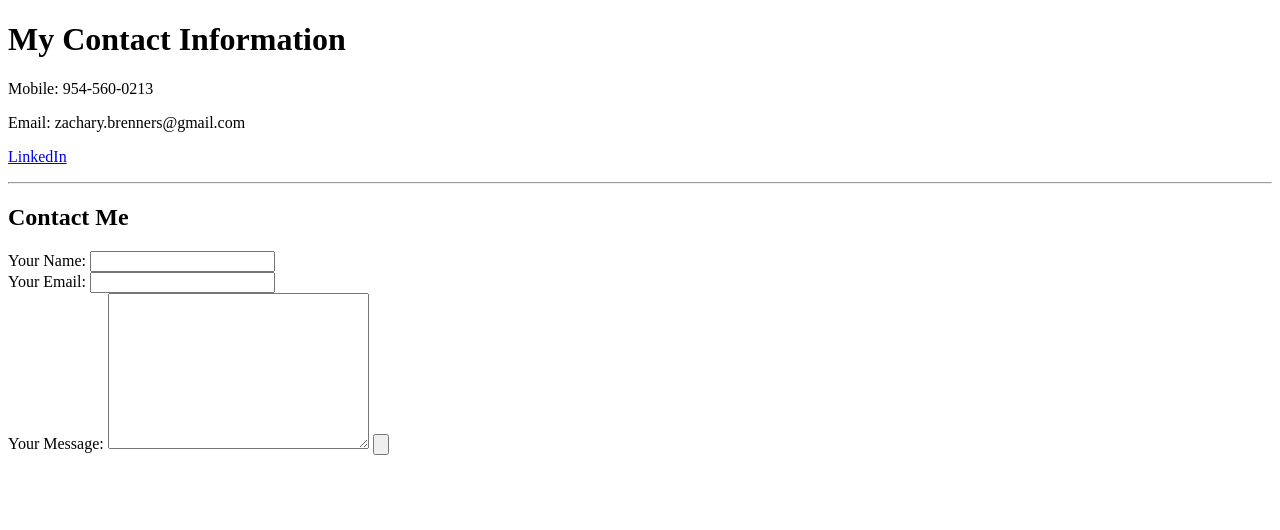
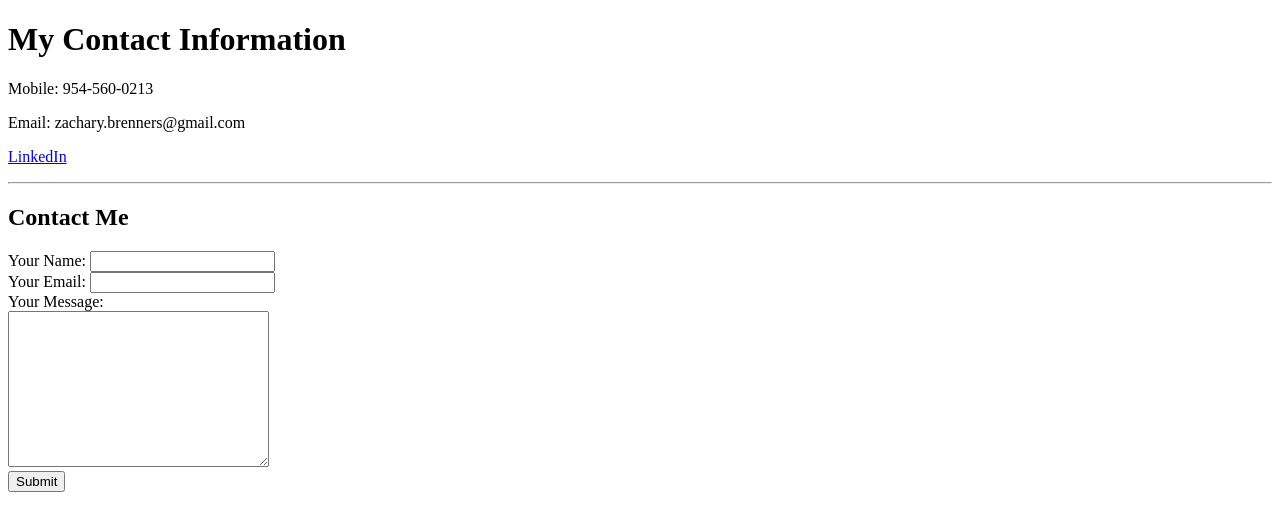
Before and after one commit to zbrenners/cv, a plain HTML site: page Contact_info.html in a window 1280 px wide. Drawn offline with Linux system fonts and the light colour scheme.

Commit message:
Version 2 of CV

```diff
--- a/Contact_info.html
+++ b/Contact_info.html
@@ -18,9 +18,9 @@
     <input type="text" name="yourName" value=""><br>
     <label>Your Email:</label>
     <input type="email" name="yourEmail" value=""><br>
-    <label>Your Message:</label>
-    <textarea name="yourMessage" rows="10" cols="30"></textarea>
-    <input type="submit" name="" value="">
+    <label>Your Message:</label><br>
+    <textarea name="yourMessage" rows="10" cols="30"></textarea><br>
+    <input type="submit">
   </form>
 </body>
 
```
